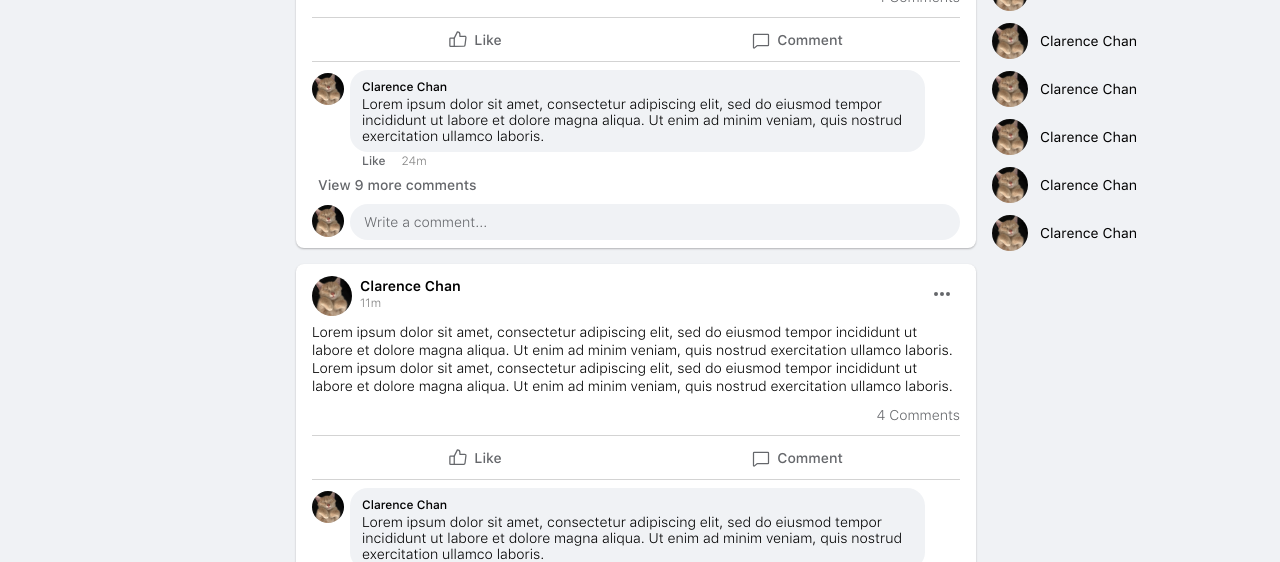
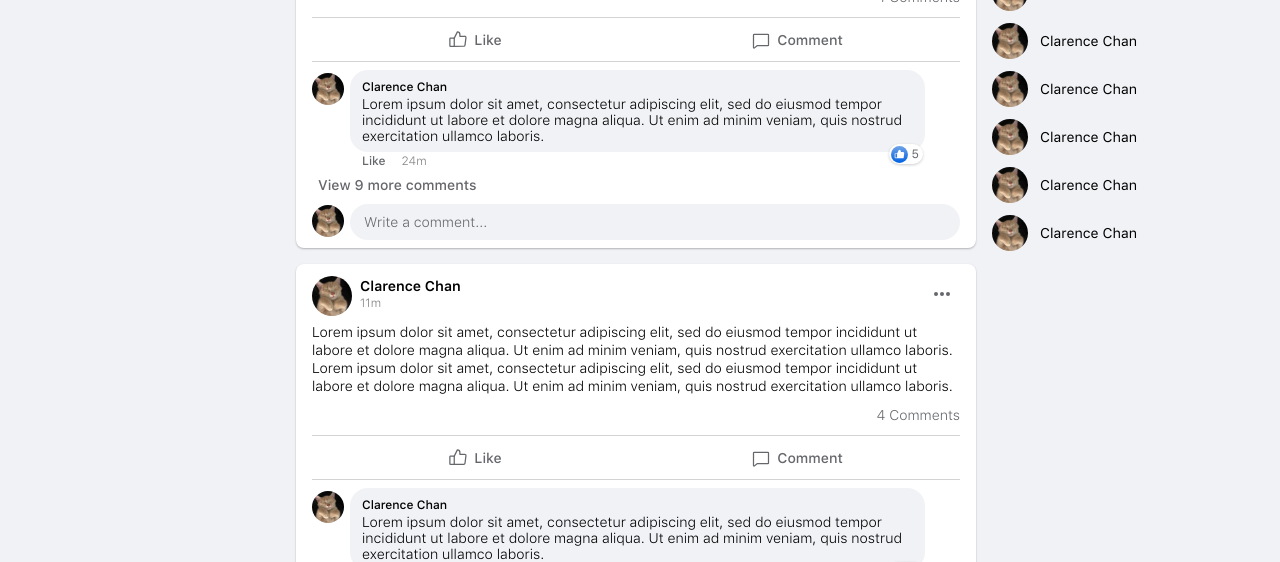
Before and after one commit to clarencechaan/visagepad-frontend, a React (Create React App) app: page / in a window 1280 px wide. Shown: the part 238-800 px from the top of the page. Built offline with nearby package versions, Linux system fonts and the light colour scheme.

Commit message:
style liked comments

```diff
--- a/src/components/Comment.js
+++ b/src/components/Comment.js
@@ -1,9 +1,16 @@
 import "../styles/Comment.css";
 import profilePic from "../images/profile-pic.jpeg";
 import dots from "../images/dots.svg";
-import { PencilSimple, Trash } from "phosphor-react";
+import { PencilSimple, Trash, ThumbsUp } from "phosphor-react";
+import { useState } from "react";
 
 function Comment() {
+  const [isLiked, setIsLiked] = useState(false);
+
+  function handleLikeBtnClicked() {
+    setIsLiked((prev) => !prev);
+  }
+
   return (
     <div className="Comment">
       <a href="">
@@ -20,6 +27,12 @@ function Comment() {
               eiusmod tempor incididunt ut labore et dolore magna aliqua. Ut
               enim ad minim veniam, quis nostrud exercitation ullamco laboris.
             </div>
+            <button className="like-count has-tooltip">
+              <div className="badge">
+                <ThumbsUp weight="fill" />
+              </div>
+              <span>5</span>
+            </button>
           </div>
           <div className="more-options">
             <button className="has-tooltip">
@@ -47,7 +60,12 @@ function Comment() {
           </div>
         </div>
         <div className="comment-btns">
-          <button className="like-btn">Like</button>
+          <button
+            className={"like-btn" + (isLiked ? " liked" : "")}
+            onClick={handleLikeBtnClicked}
+          >
+            Like
+          </button>
           <a href="" className="time-ago has-tooltip">
             24m
           </a>
--- a/src/styles/Comment.css
+++ b/src/styles/Comment.css
@@ -19,6 +19,7 @@
   border-radius: 18px;
   box-sizing: border-box;
   padding: 8px 12px;
+  position: relative;
 }
 
 .Comment .author-full-name {
@@ -34,6 +35,51 @@
 
 .Comment .message {
   margin-top: 2px;
+}
+
+.Comment .bubble .like-count {
+  height: 20px;
+  background-color: white;
+  border: none;
+  border-radius: 10px;
+  position: absolute;
+  right: 2px;
+  display: flex;
+  align-items: center;
+  box-shadow: 0 1px 3px rgba(0, 0, 0, 0.2);
+  padding: 0;
+  color: rgb(101, 103, 107);
+  font-size: 12px;
+  font-family: "SFUIText-Regular";
+  cursor: pointer;
+}
+
+.Comment .bubble .like-count:hover {
+  background-color: rgb(245, 245, 245);
+}
+
+.Comment .bubble .like-count::after {
+  content: "5 likes";
+  top: 22px;
+  justify-self: center;
+  align-self: center;
+}
+
+.Comment .bubble .like-count .badge {
+  height: 17px;
+  width: 17px;
+  margin: 0 4px 0 2px;
+  border-radius: 50%;
+  background: linear-gradient(rgb(112, 163, 231), rgb(0, 97, 224));
+  color: white;
+  display: flex;
+  align-items: center;
+  justify-content: center;
+  font-size: 11px;
+}
+
+.Comment .bubble .like-count span {
+  margin-right: 4px;
 }
 
 .Comment .comment-btns {
@@ -56,6 +102,10 @@
 
 .Comment .comment-btns .like-btn:hover {
   text-decoration: underline;
+}
+
+.Comment .comment-btns .like-btn.liked {
+  color: rgb(32, 120, 244);
 }
 
 .Comment .comment-btns .time-ago {
```
